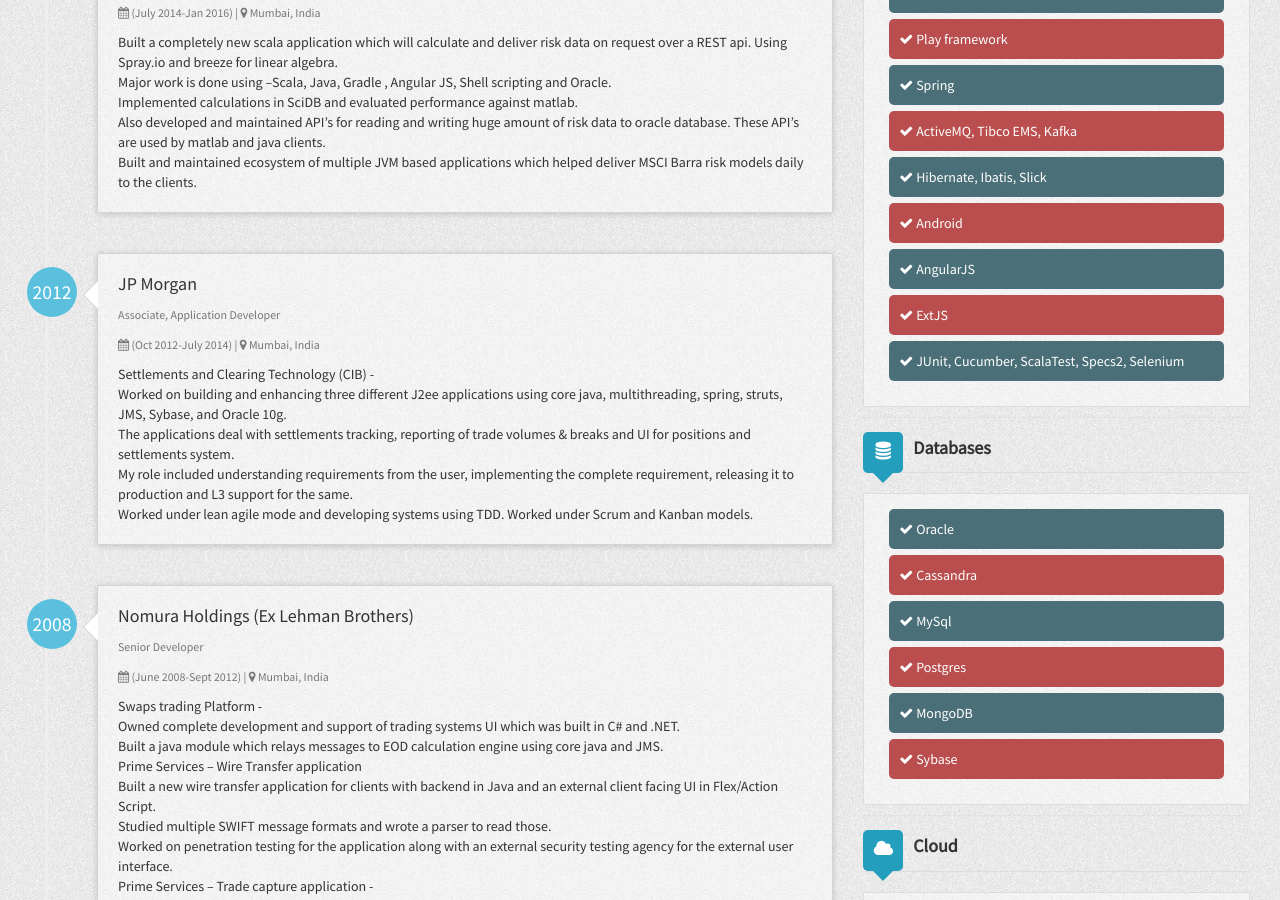
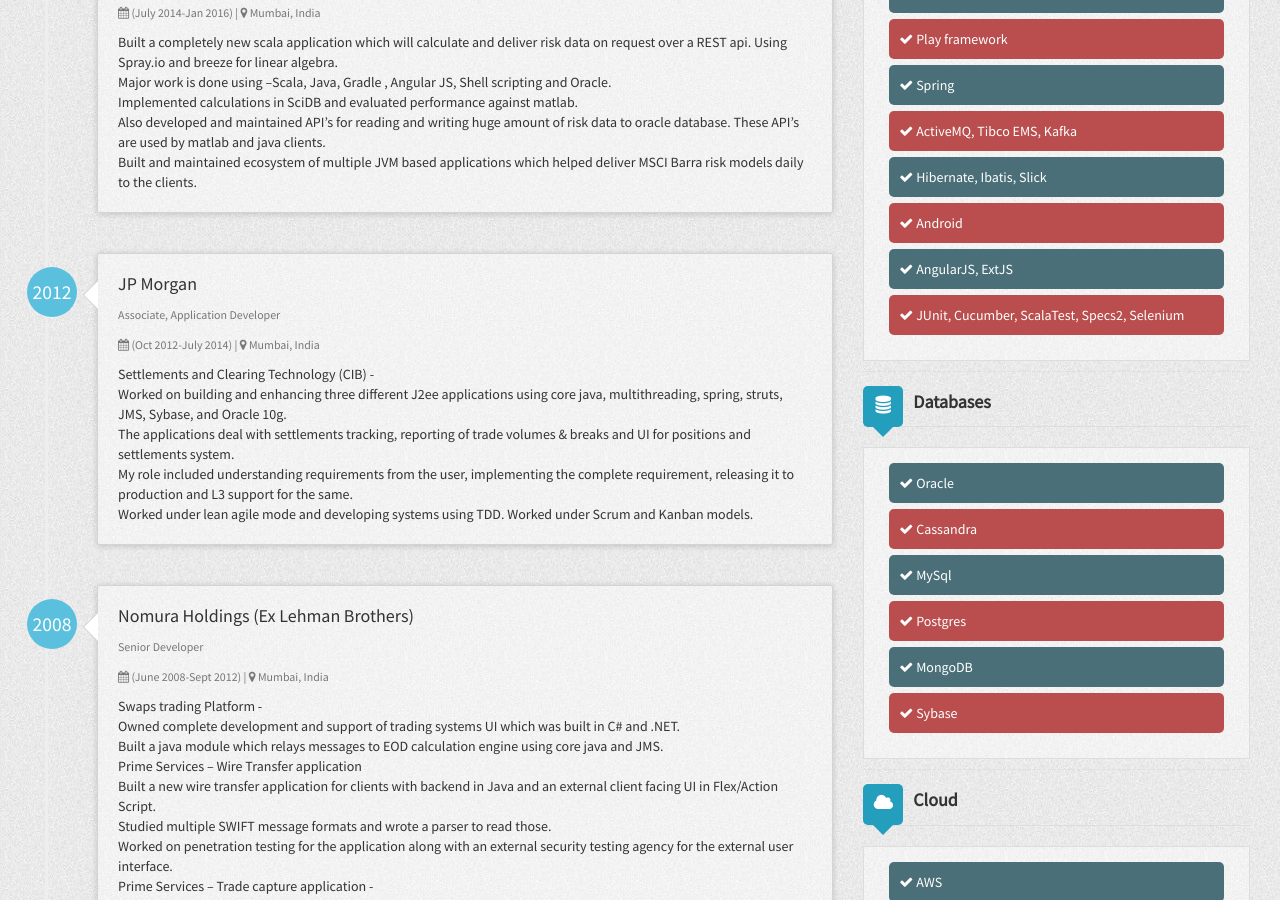
Before and after one commit to kunalkanojia/resumecard, a Jekyll site: the page built from index.html, in a window 1280 px wide and 900 px high, scrolled down 769 px. Built offline with Jekyll 4.4.1, drawn with Linux system fonts in a browser that asks for light colours; nearby versions of some CDN libraries; part of the change alters nothing that is shown.

```diff
--- a/_config.yml
+++ b/_config.yml
@@ -111,9 +111,7 @@ author:
     - framework1:
       name: Android
     - framework1:
-      name: AngularJS
-    - framework2:
-      name: ExtJS
+      name: AngularJS, ExtJS
     - framework4:
       name: JUnit, Cucumber, ScalaTest, Specs2, Selenium
   programmingSkills:
```
